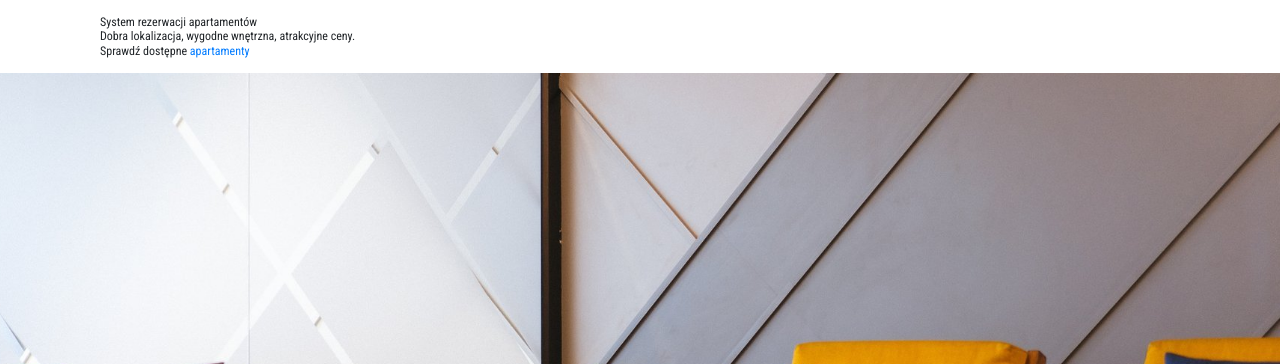
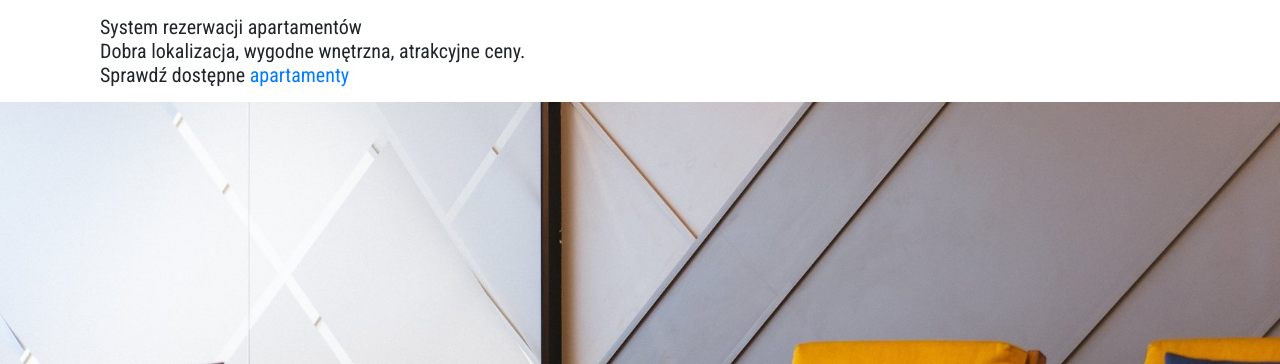
Before and after one commit to kanyczka/django_rentsys, a Django app: page / in a window 1280 px wide. Shown: the part 56-420 px from the top of the page. Run offline with Django 3.2, Linux system fonts and the light colour scheme; some libraries are stand-ins or nearby versions.

Commit message:
last changes

```diff
--- a/apprtrent/static/css/style.css
+++ b/apprtrent/static/css/style.css
@@ -25,7 +25,7 @@ html {
 .info-home {
     padding: 15px;
     font-family: 'Roboto Condensed', sans-serif;
-    font-size: 12px;
+    font-size: 20px;
 }
 
 .info-title {
```
